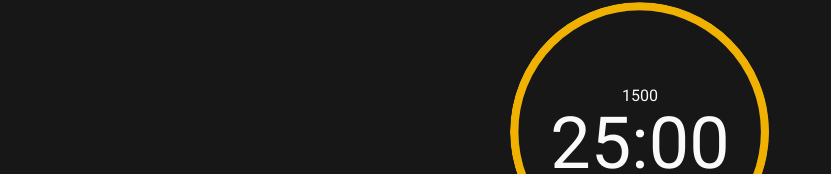
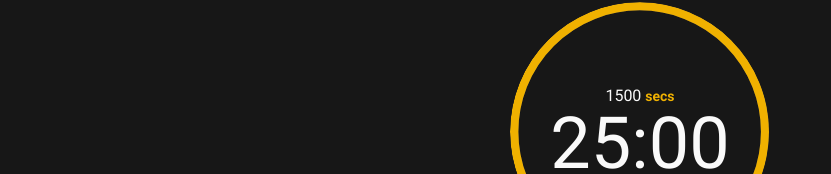
Before and after one commit to elixer-prince/elixer-focus, a React (Vite) app in the folder react-frontend/: page / in a window 1280 px wide. Shown: the part 288-462 px from the top of the page, without its empty margins (0-831 px from the left). Built offline with nearby package versions, Linux system fonts and the light colour scheme.

Commit message:
style(timer-display): make the displayed seconds prettier

```diff
--- a/react-frontend/src/components/Timer/TimerFocusRing.tsx
+++ b/react-frontend/src/components/Timer/TimerFocusRing.tsx
@@ -24,7 +24,10 @@ const TimerFocusRing = () => {
             className="relative aspect-square max-w-full overflow-hidden rounded-full p-10 transition-all duration-1000 select-none hover:bg-neutral-800 hover:duration-1000 active:bg-neutral-700 active:duration-100"
             onClick={handleTimerState}
         >
-            <div>{remainingTimeInSeconds}</div>
+            <div>
+                {remainingTimeInSeconds}{" "}
+                <span className="text-sm font-bold text-yellow-500">secs</span>
+            </div>
             <svg
                 className="absolute inset-0 size-full rotate-270 overflow-hidden rounded-full"
                 viewBox="0 0 310 310"
```
